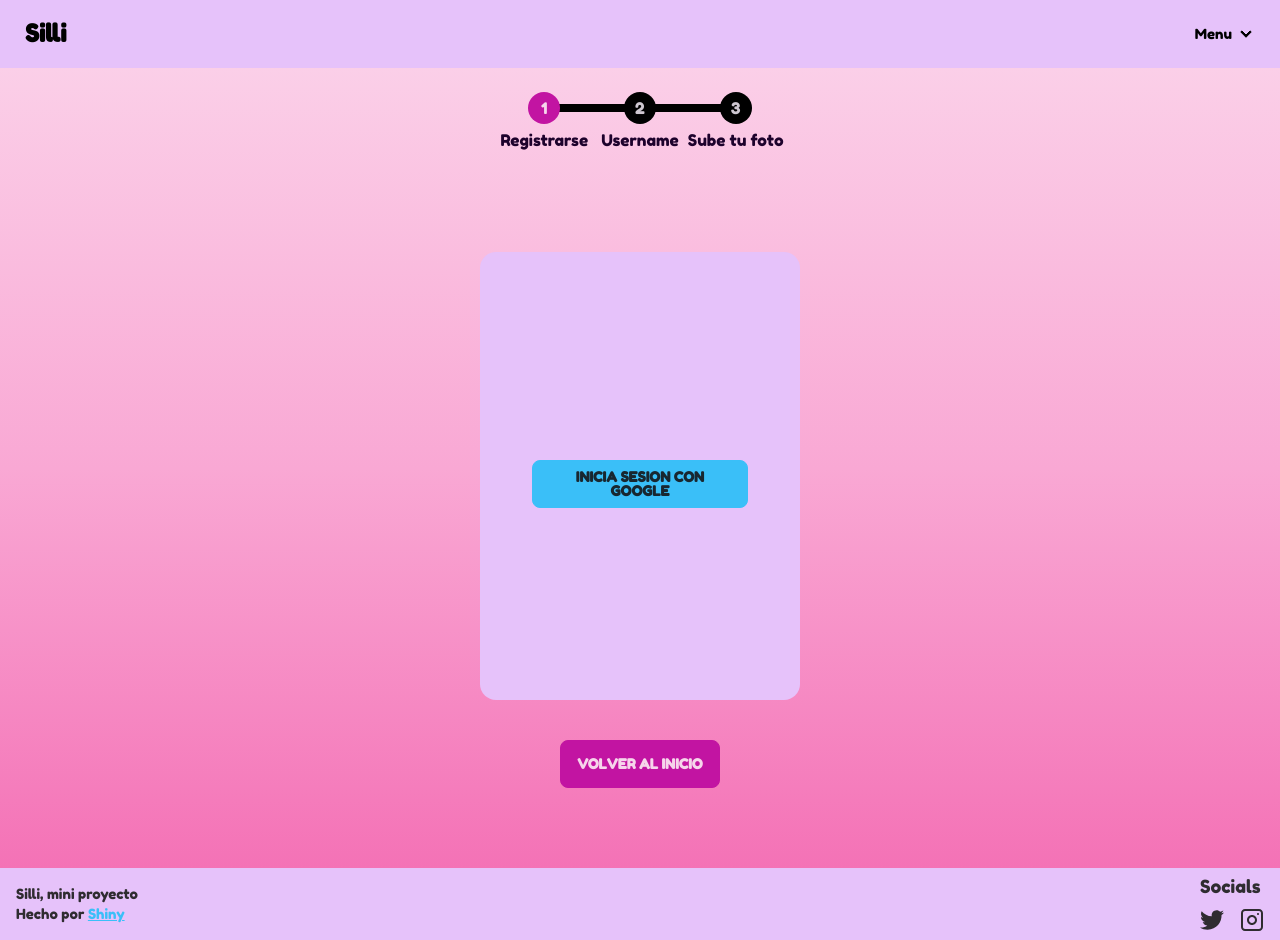
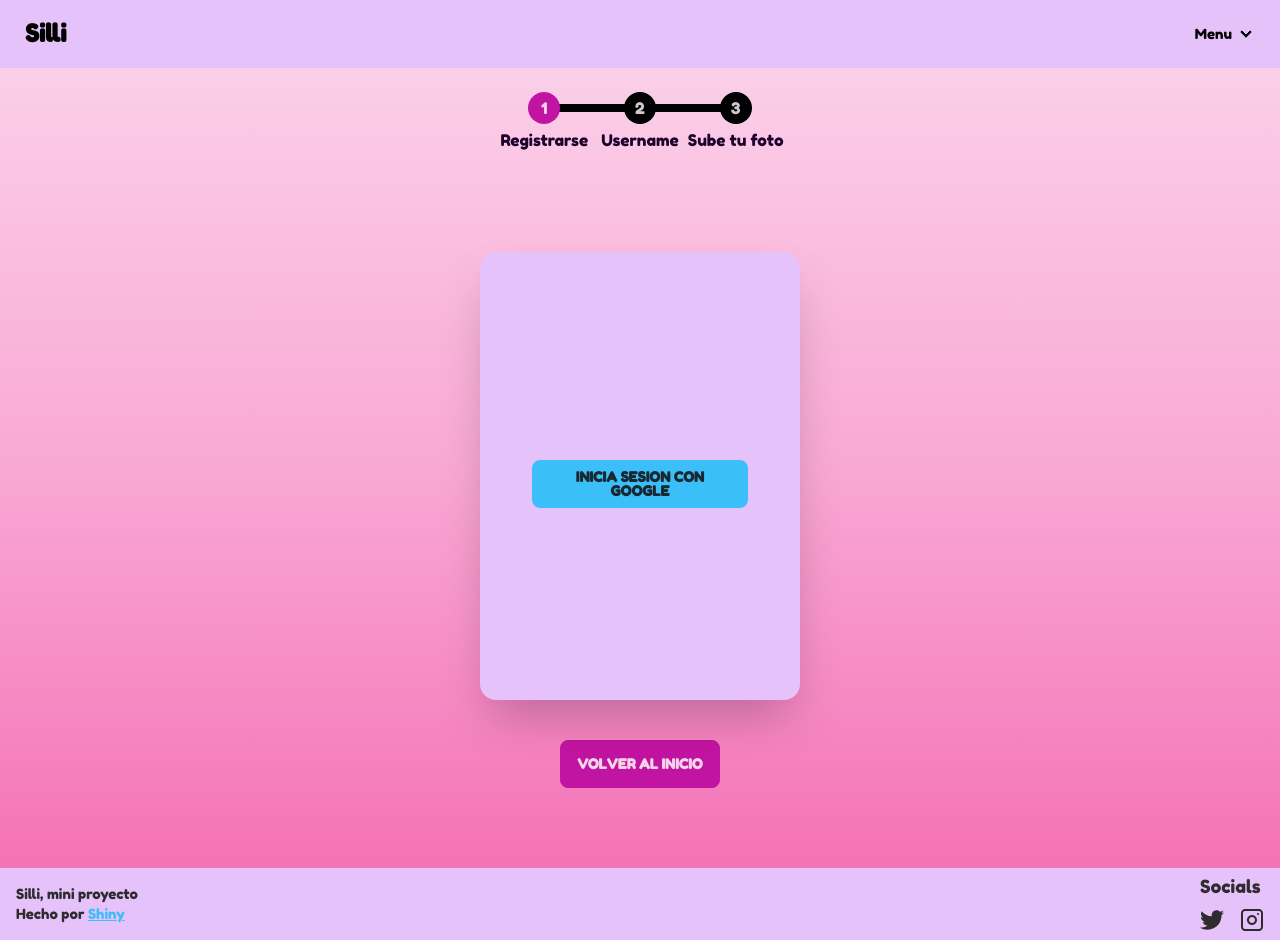
Before and after one commit to ShinyBread/Silli-Project, a SvelteKit app: page /login in a window 1280 px wide. Built offline with nearby package versions, Linux system fonts and the light colour scheme; no server answers.

Commit message:
fixed buttons

```diff
--- a/src/routes/+page.svelte
+++ b/src/routes/+page.svelte
@@ -4,12 +4,14 @@
 <div class="hero min-h-screen">
   <div class="hero-content text-center">
     <div class="max-w-md">
-      <h1 class="text-9xl font-bold text-base-100">Silli</h1>
+      <h1 class="text-9xl font-bold text-base-100 ">Silli</h1>
       <p class="py-6 text-base-100">Estaba la pájara pinta,
           Sentada en su verde limón,
           Con el pico cortaba la rama,
           Con la rama cortaba la flor.</p>
-      <button class="btn btn-secondary text-base-100"><a href="./login">Acceder al Login</a></button>
+          <a href="./login">
+            <button class="btn btn-secondary text-base-100">Acceder al Login</button>
+        </a>
     </div>
   </div>
 </div>
--- a/src/routes/login/+layout.svelte
+++ b/src/routes/login/+layout.svelte
@@ -19,12 +19,14 @@
 
 <AnimatedRoute>
         <div class="flex flex-col items-center justify-center mt-20 text-base-100">
-            <section class="card h-full sm:w-3/4 md:w-1/2 lg:w-1/2 xl:w-1/4 2xl:w-1/5 min-h-[35vw]  bg-secondary text-neutral-content mx-auto items-center text-center p-5">
+            <section class="card h-full sm:w-3/4 md:w-1/2 lg:w-1/2 xl:w-1/4 2xl:w-1/5 min-h-[35vw]  bg-secondary text-neutral-content mx-auto items-center text-center p-5 shadow-2xl ">
                 <div class="card-body flex items-center justify-center">
                     <slot />
                 </div>
 
             </section>
-                <button class="btn btn-primary mt-10 hover:btn-secondary"><a href="./">Volver al Inicio</a></button>
+            <a href="/">
+                <button class="btn btn-primary mt-10 hover:btn-secondary">Volver al Inicio</button>
+            </a>
         </div>
 </AnimatedRoute>
--- a/src/routes/login/+page.svelte
+++ b/src/routes/login/+page.svelte
@@ -19,7 +19,9 @@
             <svg xmlns="http://www.w3.org/2000/svg" class="stroke-current shrink-0 h-5 w-5" fill="none" viewBox="0 0 24 24"><path stroke-linecap="round" stroke-linejoin="round" stroke-width="2" d="M9 12l2 2 4-4m6 2a9 9 0 11-18 0 9 9 0 0118 0z" /></svg>
           </div>
         <button class="btn btn-base mt-5 hover:btn-secondary"on:click={()=> signOut(auth)}>Cerrar sesion</button>
-        <button class="btn btn-primary mt-5 hover:btn-accent"><a href="login/username">Continuar ></a></button>
+        <a href="login/username">
+            <button class="btn btn-primary mt-5 hover:btn-accent">Continuar ></button>
+        </a>
     {:else}
         <button class="btn btn-info mt-4" on:click={signInWithGoogle}>Inicia sesion con Google</button>
     {/if}
--- a/src/routes/login/username/+page.svelte
+++ b/src/routes/login/username/+page.svelte
@@ -6,5 +6,7 @@
 <AuthCheck>
     <h1 class="text-xl p-5">Escribe tu nick</h1>
     <UsernameForm />
-    <button class="btn btn-accent mt-10"><a href="/login">Atras</a></button>
+    <a href="/login">
+        <button class="btn btn-accent mt-10">Atras</button>
+    </a>
 </AuthCheck>
```
